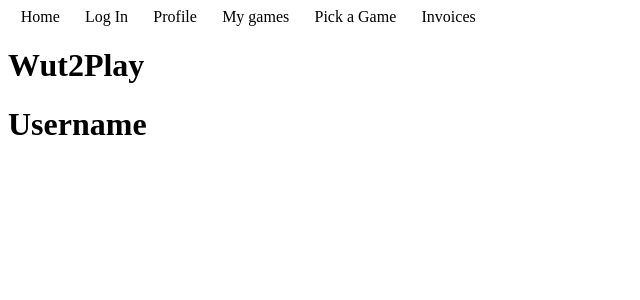
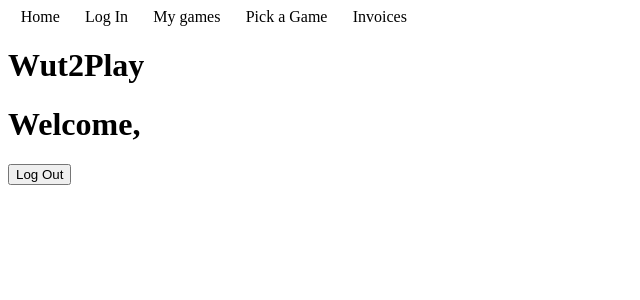
Before and after one commit to nolomarsh/wut2play, a React (Create React App) app: page /profile in a window 1280 px wide. Shown: the top 300 px of the page, without its empty margins (0-640 px from the left). Built offline with nearby package versions, Linux system fonts and the light colour scheme.

Commit message:
Implemented redux, created currentUserSlice, login button now uses thunk

```diff
--- a/src/components/Nav.js
+++ b/src/components/Nav.js
@@ -1,11 +1,17 @@
-import { Link } from "react-router-dom";
+import { Link } from 'react-router-dom'
+import { useSelector } from 'react-redux'
+import { selectCurrentUser } from '../reducers/currentUserSlice'
 
 const Nav = () => {
+  const currentUser = useSelector(selectCurrentUser)
+
   return (
     <nav>
       <Link to='/'>Home</Link>
-      <Link to='/login'>Log In</Link>
-      <Link to="/profile">Profile</Link>
+      {currentUser.username
+        ? <Link to="/profile">Profile</Link>
+        : <Link to='/login'>Log In</Link>
+      }
       <Link to="/games">My games</Link>
       <Link to="/picker">Pick a Game</Link>
       <Link to='/invoices'>Invoices</Link>
--- a/src/index.js
+++ b/src/index.js
@@ -1,6 +1,9 @@
 import React from 'react'
 import ReactDOM from 'react-dom'
 import { BrowserRouter, Routes, Route } from 'react-router-dom'
+import { Provider } from 'react-redux'
+import { store } from './store.js'
+
 import App from './App'
 import Login from './routes/Login'
 import Profile from './routes/Profile'
@@ -10,9 +13,10 @@ import Invoice from './routes/Invoice'
 
 ReactDOM.render(
   <React.StrictMode>
+    <Provider store={store}>
     <BrowserRouter>
       <Routes>
-        <Route path='/' element={<App />}>
+        <Route path='/' element={<App state={store.getState()} dispatch={store.dispatch}/>}>
           <Route path='login' element={<Login />}/>
           <Route path='profile' element={<Profile />}/>
           <Route path='invoices' element={<Invoices />}>
@@ -29,6 +33,7 @@ ReactDOM.render(
         </Route>
       </Routes>
     </BrowserRouter>
+    </Provider>
   </React.StrictMode>,
   document.getElementById('root')
 )
--- /dev/null
+++ b/src/reducers/currentUserSlice.js
@@ -0,0 +1,63 @@
+import axios from 'axios'
+
+const initialState = {
+  id: null,
+  username: '',
+  password: '',
+  email: '',
+  error: ''
+}
+
+export const currentUserReducer = (currentUser = initialState, action) => {
+  switch(action.type){
+    case 'currentUser/set':
+      return {...action.payload, error: ''}
+    case 'currentUser/error':
+      return {...currentUser, error: action.payload}
+    case 'currentUser/unset':
+      return initialState
+    default:
+      return currentUser
+  }
+}
+
+export const setCurrentUser = user => {
+  return {
+    type: 'currentUser/set',
+    payload: user
+  }
+}
+
+export const setCurrentUserError = errorMessage => {
+  return {
+    type: 'currentUser/error',
+    payload: errorMessage
+  }
+}
+
+export const attemptLogin2 = (loginInfo, navigate) => {
+  return (dispatch) => {
+    axios
+      .post('https://wut2play-api.herokuapp.com/users/login', loginInfo)
+      .then((response) => {
+        if (response.data.error){
+          dispatch(setCurrentUserError(response.data.error))
+        }
+        if(response.data.username) {
+          dispatch(setCurrentUser(response.data))
+          navigate('/profile')
+        }
+      })
+      .catch((error) => {
+        dispatch(setCurrentUserError(error))
+      })
+  }
+}
+
+export const unsetCurrentUser = () => {
+  return {
+    type: 'currentUser/unset'
+  }
+}
+
+export const selectCurrentUser = state => state.currentUser
--- a/src/routes/Login.js
+++ b/src/routes/Login.js
@@ -1,9 +1,13 @@
-import axios from 'axios'
 import { useState } from 'react'
+import { useDispatch, useSelector } from 'react-redux'
+import { useNavigate } from 'react-router-dom'
+import { attemptLogin2, selectCurrentUser } from '../reducers/currentUserSlice'
 
 const Login = props => {
+  const dispatch = useDispatch()
+  const navigate = useNavigate()
   const [loginInfo, setLoginInfo] = useState({username: '', password: ''})
-  const [errorMessage, setErrorMessage] = useState('')
+  const currentUser = useSelector(selectCurrentUser)
 
   const handleFormChange = (e) => {
     setLoginInfo({...loginInfo, [e.target.name]: e.target.value})
@@ -11,28 +15,22 @@ const Login = props => {
 
   const attemptLogin = (e) => {
     e.preventDefault()
-    axios
-      .post('https://wut2play-api.herokuapp.com/users/login', loginInfo)
-      .then((response) => {
-        if (response.data.error) {
-          setErrorMessage("Error:", response.data.error)
-        } else {
-          console.log(response.data)
-        }
-      }, (error) => {
-        setErrorMessage('We have no user with that username/password combination!')
-      })
+    dispatch(attemptLogin2(loginInfo, navigate))
+
+    // navigate('/profile')
   }
 
   return (
     <div className='login'>
-      <form className='loginForm' onSubmit={attemptLogin}>
+      <form
+        className='loginForm'
+        onSubmit={attemptLogin}>
         <label htmlFor='username'>Username: </label>
         <input type='text' name='username' onChange={handleFormChange} required/>
         <label htmlFor='password'>Password: </label>
         <input type='password' name='password' onChange={handleFormChange} required/>
         <input type='submit' value='Log In'/>
-        {errorMessage && <p className='errorMessage'>{errorMessage}</p>}
+        {currentUser.error && <p className='errorMessage'>{currentUser.error}</p>}
       </form>
     </div>
   )
--- a/src/routes/Profile.js
+++ b/src/routes/Profile.js
@@ -1,9 +1,24 @@
+import { useSelector, useDispatch } from 'react-redux'
+import { selectCurrentUser, unsetCurrentUser } from '../reducers/currentUserSlice'
+import { useNavigate } from 'react-router-dom'
+
 const Profile = () => {
+  const dispatch = useDispatch()
+  const navigate = useNavigate()
+
+  const currentUser = useSelector(selectCurrentUser)
+
+  const handleLogout = () => {
+    dispatch(unsetCurrentUser())
+    navigate('/login')
+  }
+
   return (
-  <div className="Profile">
-    <h1>Username</h1>
-  </div>
-  );
-};
+    <div className="Profile">
+      <h1>Welcome, {currentUser.username}</h1>
+      <button onClick={handleLogout}>Log Out</button>
+    </div>
+  )
+}
 
-export default Profile;
+export default Profile
--- a/src/store.js
+++ b/src/store.js
@@ -0,0 +1,12 @@
+import { createStore, combineReducers, applyMiddleware } from 'redux'
+import thunk from 'redux-thunk'
+
+import { currentUserReducer } from './reducers/currentUserSlice'
+
+const rootReducer = combineReducers({
+  currentUser: currentUserReducer
+})
+
+export const store = createStore(rootReducer, applyMiddleware(thunk))
+
+// , window.__REDUX_DEVTOOLS_EXTENSION__ && window.__REDUX_DEVTOOLS_EXTENSION__()
```
